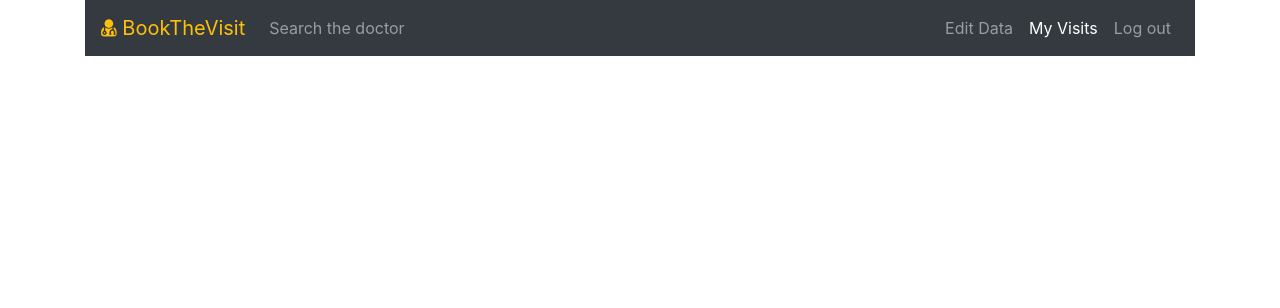
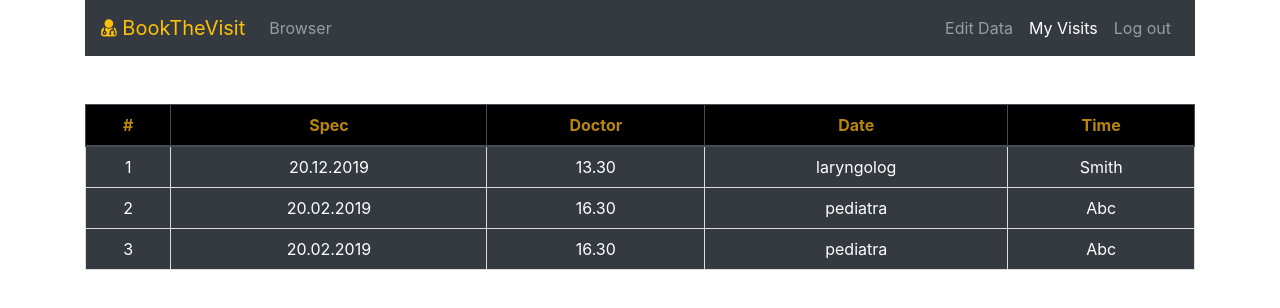
Before and after one commit to mikos014/BookTheVisitByWeb-ng-app, an Angular app: page /myVisits in a window 1280 px wide. Shown: the top 308 px of the page. Built offline with nearby package versions, Linux system fonts and the light colour scheme.

Commit message:
Almost all view are done.

```diff
--- a/package.json
+++ b/package.json
@@ -24,7 +24,8 @@
     "font-awesome": "^4.7.0",
     "rxjs": "~6.4.0",
     "tslib": "^1.10.0",
-    "zone.js": "~0.9.1"
+    "zone.js": "~0.9.1",
+    "@uirouter/angular": "latest"
   },
   "devDependencies": {
     "@angular-devkit/build-angular": "~0.803.17",
--- a/src/app/app.module.ts
+++ b/src/app/app.module.ts
@@ -12,6 +12,7 @@ import { NotFoundComponent } from './not-found/not-found.component';
 import { HomeComponent } from './home/home.component';
 import { EditDataComponent } from './edit-data/edit-data.component';
 import { BookedVisitsComponent } from './booked-visits/booked-visits.component';
+import { BookingVisitComponent } from './booking-visit/booking-visit.component';
 
 const appRoutes: Routes = [
   {
@@ -54,7 +55,8 @@ const appRoutes: Routes = [
     NotFoundComponent,
     HomeComponent,
     EditDataComponent,
-    BookedVisitsComponent
+    BookedVisitsComponent,
+    BookingVisitComponent
   ],
   imports: [
     BrowserModule,
--- a/src/app/booked-visits/booked-visits.component.css
+++ b/src/app/booked-visits/booked-visits.component.css
@@ -0,0 +1,9 @@
+td, th {
+  border: 1px solid #dddddd;
+  text-align: center;
+  padding: 8px;
+}
+th {
+  color: darkgoldenrod;
+  background: black;
+}
--- a/src/app/booked-visits/booked-visits.component.html
+++ b/src/app/booked-visits/booked-visits.component.html
@@ -1 +1,21 @@
 <app-navigattion></app-navigattion>
+<table class="table table-dark table-hover">
+  <thead>
+  <tr>
+    <th>#</th>
+    <th>Spec</th>
+    <th>Doctor</th>
+    <th>Date</th>
+    <th>Time</th>
+  </tr>
+  </thead>
+  <tbody>
+  <tr *ngFor="let visit of visits; let i = index">
+    <td>{{i+1}}</td>
+    <td>{{visit.visitDate}}</td>
+    <td>{{visit.visitHour}}</td>
+    <td>{{visit.doctorSpec}}</td>
+    <td>{{visit.doctorName}}</td>
+  </tr>
+  </tbody>
+</table>
--- a/src/app/booked-visits/booked-visits.component.ts
+++ b/src/app/booked-visits/booked-visits.component.ts
@@ -7,6 +7,24 @@ import { Component, OnInit } from '@angular/core';
 })
 export class BookedVisitsComponent implements OnInit {
 
+  visits = [{
+    doctorSpec: 'laryngolog',
+    doctorName: 'Smith',
+    visitDate: '20.12.2019',
+    visitHour: '13.30'
+  },
+    {
+      doctorSpec: 'pediatra',
+      doctorName: 'Abc',
+      visitDate: '20.02.2019',
+      visitHour: '16.30'
+    },
+    {
+      doctorSpec: 'pediatra',
+      doctorName: 'Abc',
+      visitDate: '20.02.2019',
+      visitHour: '16.30'
+    }];
   constructor() { }
 
   ngOnInit() {
--- /dev/null
+++ b/src/app/booking-visit/booking-visit.component.html
@@ -0,0 +1,3 @@
+<app-navigattion></app-navigattion>
+<p>booking-visit works!</p>
+<!--Data, godzina, lekarz, button zatwierdź i anuluj-->
--- /dev/null
+++ b/src/app/booking-visit/booking-visit.component.ts
@@ -0,0 +1,15 @@
+import { Component, OnInit } from '@angular/core';
+
+@Component({
+  selector: 'app-booking-visit',
+  templateUrl: './booking-visit.component.html',
+  styleUrls: ['./booking-visit.component.css']
+})
+export class BookingVisitComponent implements OnInit {
+
+  constructor() { }
+
+  ngOnInit() {
+  }
+
+}
--- a/src/app/home/home.component.css
+++ b/src/app/home/home.component.css
@@ -1,14 +1,29 @@
-html, body {
-  height: 200%;
-  width: 950px;
+form, div {
+  margin: 0 auto;
+  width: 65%;
+  text-align: center;
+}
+table {
+  font-family: arial, sans-serif;
+  border-collapse: collapse;
+  width: 100%;
 }
 
-html {
-  display: table;
-  margin: auto;
+td, th {
+  border: 1px solid #dddddd;
+  text-align: center;
+  padding: 8px;
+}
+th {
+  color: darkgoldenrod;
+  background: black;
 }
 
-body {
-  display: table-cell;
-  vertical-align: middle;
-}
+/*tr:nth-child(even) {*/
+  /*background-color: #dddddd;*/
+/*}*/
+
+/*.table>tbody>tr.active>td {*/
+  /*background: darkgoldenrod;*/
+  /*color: black;*/
+/*}*/
--- a/src/app/home/home.component.html
+++ b/src/app/home/home.component.html
@@ -1,16 +1,48 @@
 <app-navigattion></app-navigattion>
-<!DOCTYPE html>
-<html>
-  <body>
-    <h1>Find visits</h1>
+<div class="form-group" style="color:darkslategray;">
+  <h1>Search for unoccupied visits: </h1>
+</div>
+<!-- Search form -->
+<form>
+  <div class="form-inline" style="padding-top: 10px">
+  <label for="spec" style="margin-right: 10px;">Doctor's spec:</label>
+  <input class="form-control form-control-sm mr-4 w-75" id="spec" name="spec" type="text" placeholder="Search doctor by spec"
+         [(ngModel)]="filteredSpec">
+  </div>
+  <div class="form-inline" style="padding-top: 10px">
+    <label>Rate date:</label>
+  </div>
+  <div class="form-inline" style="padding-top: 10px">
+    <label for="dateFrom" style="margin-right: 10px">From: </label>
+    <input id="dateFrom" name="dateFrom" [(ngModel)]="filteredDateFrom" type="date" class="form-control form-control-sm mr-3 w-20">
+    <label for="dateTo" style="margin-right: 10px">To: </label>
+    <input id="dateTo" name="dateTo" [(ngModel)]="filteredDateTo" type="date" class="form-control form-control-sm mr-3 w-20">
+  </div>
+  <div class="form-inline" style="padding-top: 15px; padding-bottom: 20px">
+    <button (click)="search()" class="btn btn-outline-secondary">Search</button>
+  </div>
+</form>
+<table *ngIf="isTableVisible" class="table table-dark table-hover">
+  <thead>
+    <tr>
+      <th>#</th>
+      <th>Spec</th>
+      <th>Doctor</th>
+      <th>Date</th>
+      <th>Time</th>
+    </tr>
+  </thead>
+  <tbody>
+    <tr *ngFor="let visit of visits; let i = index" (click)="setClickedRow(i)" >
+      <td>{{i+1}}</td>
+      <td>{{visit.doctorSpec}}</td>
+      <td>{{visit.doctorName}}</td>
+      <td>{{visit.visitDate}}</td>
+      <td>{{visit.visitHour}}</td>
+    </tr>
+  </tbody>
+</table>
 
-    <p>My first paragraph.</p>
-
-    <!-- Search form -->
-    <form class="form-inline md-form mr-auto mb-4">
-      <input class="form-control form-control-sm mr-3 w-75" type="text" placeholder="Search"
-             aria-label="Search" [(ngModel)]="spec">
-        <i class="fa fa-search text-warning" aria-hidden="true" (click)="abc()"></i>
-    </form>
-  </body>
-</html>
+<div class="well well-lg">
+  Selected Row : <strong>{{selectedRow}}</strong>
+</div>
--- a/src/app/home/home.component.ts
+++ b/src/app/home/home.component.ts
@@ -1,4 +1,5 @@
 import { Component, OnInit } from '@angular/core';
+import {Router} from '@angular/router';
 
 @Component({
   selector: 'app-home',
@@ -7,11 +8,54 @@ import { Component, OnInit } from '@angular/core';
 })
 export class HomeComponent implements OnInit {
 
-  spec = '';
-  dateFrom;
-  constructor() { }
+  filteredSpec = '';
+  filteredDateFrom = '';
+  filteredDateTo = '';
+
+  isTableVisible = false;
+  selectedRow = '';
+  visits = [{
+    id: '1',
+    doctorSpec: 'laryngolog',
+    doctorName: 'Smith',
+    visitDate: '20.12.2019',
+    visitHour: '13:30'
+  },
+  {
+    id: '132',
+    doctorSpec: 'pediatra',
+    doctorName: 'Abc',
+    visitDate: '20.02.2019',
+    visitHour: '16:30'
+  },
+  {
+    id: '1214',
+    doctorSpec: 'pediatra',
+    doctorName: 'Abc',
+    visitDate: '20.02.2019',
+    visitHour: '16:30'
+  }];
+  abc = '';
+  constructor(private router: Router) { }
 
   ngOnInit() {
   }
 
+  search() {
+    // if (this.filteredSpec !== 'abc') {
+      this.isTableVisible = true;
+    // }
+  }
+  setClickedRow(index) {
+    this.selectedRow = index;
+    this.launchBooking(this.selectedRow);
+  }
+
+  launchBooking(idView) {
+    // odczytaj tabelaZTerminami[i-1] i przekaż
+    // let id;
+    // id = this.visits.valueOf(idView);
+
+    this.router.navigate(['/addVisit'], );
+  }
 }
--- a/src/app/navigation/navigation.component.html
+++ b/src/app/navigation/navigation.component.html
@@ -10,7 +10,7 @@
   <div class="collapse navbar-collapse" id="navbarColor01">
     <ul class="navbar-nav mr-auto">
       <li>
-        <a class="nav-link" routerLinkActive="active" routerLink="/home">Search the doctor  </a>
+        <a class="nav-link" routerLinkActive="active" routerLink="/home">Browser  </a>
       </li>
     </ul>
     <ul class="navbar-nav ml-auto">
```
Also changed, not shown: src/app/booking-visit/booking-visit.component.css (added).
